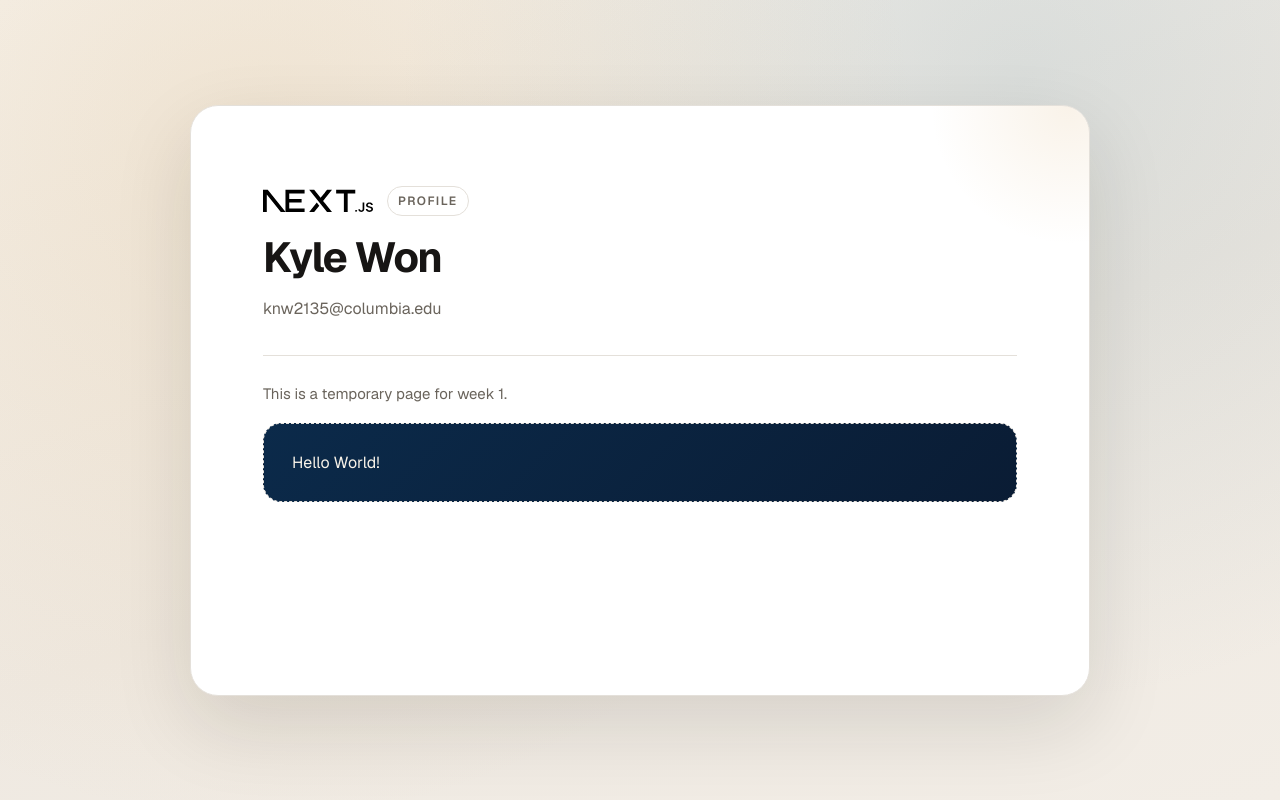
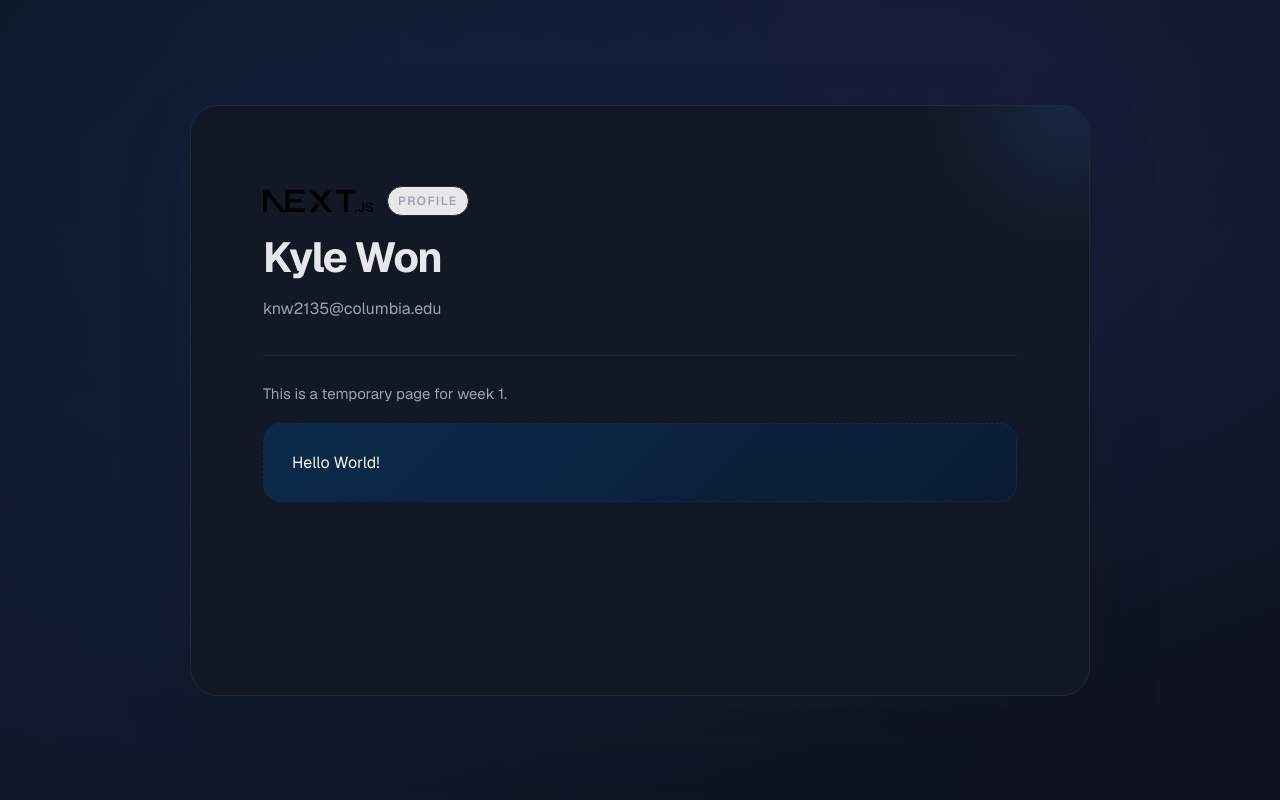
Before and after one commit to kylewon0102/humor-project, a Next.js app: page / in a window 1280 px wide. Built offline with nearby package versions, Linux system fonts and the light colour scheme.

Commit message:
editing homepage

```diff
--- a/src/app/page.module.css
+++ b/src/app/page.module.css
@@ -1,21 +1,23 @@
 .page {
-  --background: #f7f4ef;
-  --foreground: #ffffff;
-  --border: #e4e0da;
-  --text-primary: #171514;
-  --text-secondary: #6a645c;
-  --accent: #d4a259;
-  --accent-soft: rgba(212, 162, 89, 0.15);
+  --background: #0b0f19;
+  --foreground: #121826;
+  --border: #1f2937;
+  --text-primary: #e5e7eb;
+  --text-secondary: #9ca3af;
+  --accent: #3b82f6;
+  --accent-soft: rgba(59, 130, 246, 0.15);
 
   display: flex;
   min-height: 100vh;
   align-items: center;
   justify-content: center;
   font-family: var(--font-geist-sans);
+
   background:
-    radial-gradient(circle at 20% 20%, rgba(212, 162, 89, 0.18), transparent 55%),
-    radial-gradient(circle at 80% 10%, rgba(105, 145, 163, 0.18), transparent 50%),
-    linear-gradient(160deg, #f7f4ef 0%, #efe9e1 55%, #f2ede6 100%);
+          radial-gradient(circle at 20% 20%, rgba(59, 130, 246, 0.12), transparent 80%),
+          radial-gradient(circle at 80% 10%, rgba(99, 102, 241, 0.10), transparent 70%),
+          linear-gradient(160deg, #0b0f19 0%, #0e1424 55%, #0b0f19 100%);
+
   color: var(--text-primary);
 }
 
```
